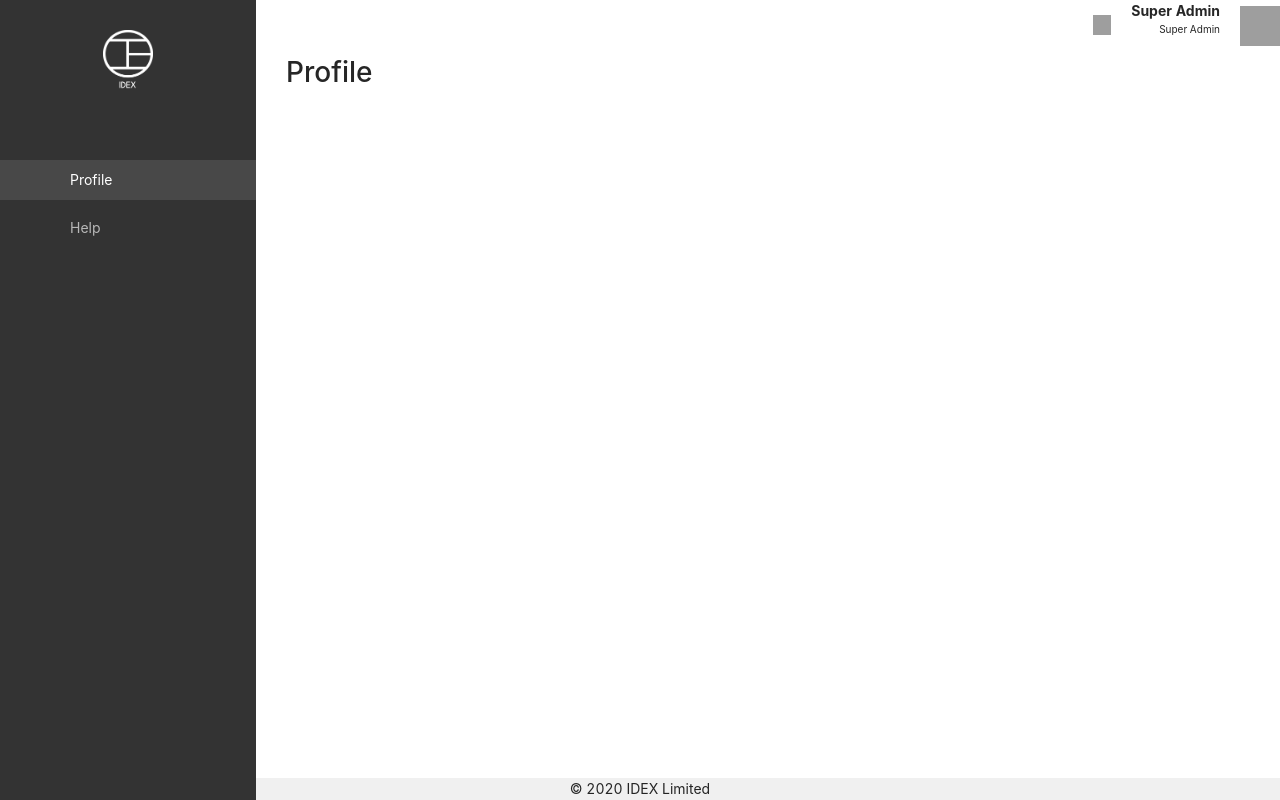
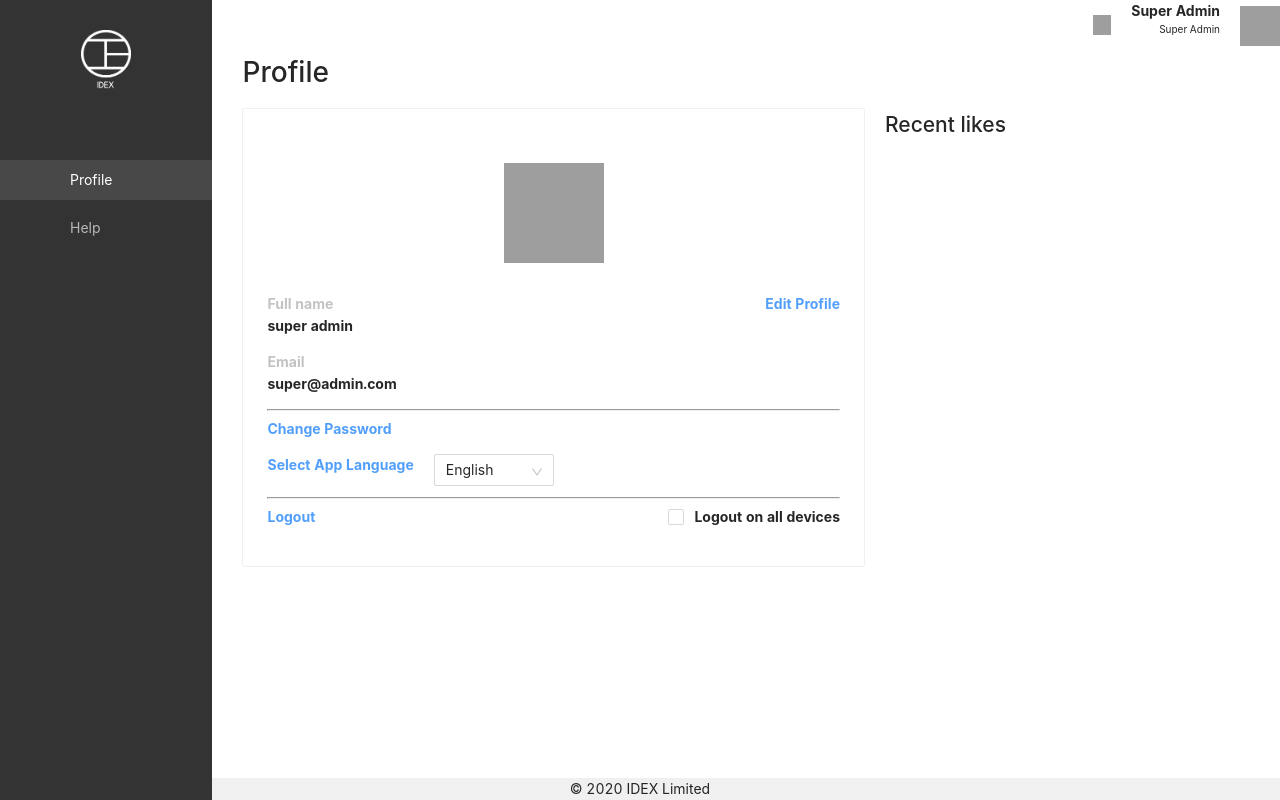
Before and after one commit to abdo/tiny-dashboard, a React (Create React App) app: page / in a window 1280 px wide. Built offline with nearby package versions, Linux system fonts and the light colour scheme; grey boxes are pictures that could not be loaded.

Commit message:
Create profile page

```diff
--- a/package.json
+++ b/package.json
@@ -10,7 +10,6 @@
     "react": "^16.13.1",
     "react-dom": "^16.13.1",
     "react-redux": "^7.2.0",
-    "react-router": "^5.1.2",
     "react-scripts": "3.4.1",
     "redux": "^4.0.5",
     "styled-components": "^5.1.0"
--- a/src/hoc/Layout/index.js
+++ b/src/hoc/Layout/index.js
@@ -12,7 +12,7 @@ const Layout = ({ displayedPage }) => {
       <Header />
       <div style={{ display: 'flex' }}>
         <SideMenu />
-        <div style={{ paddingTop: 50, paddingLeft: 30 }}>
+        <div style={{ paddingTop: 50, paddingLeft: 30, width: '100%' }}>
           {displayedPage === 'profile' ? <Profile /> : <Help />}
         </div>
       </div>
--- a/src/pages/Profile/index.js
+++ b/src/pages/Profile/index.js
@@ -1,7 +1,68 @@
 import React from 'react';
+import { Card, Checkbox, Select } from 'antd';
+import { colors } from '../../style/constants';
+const { Option } = Select;
 
 const Profile = () => {
-  return <h1>Profile</h1>;
+  return (
+    <div style={{ width: '100%' }}>
+      <h1>Profile</h1>
+      <div style={{ display: 'flex' }}>
+        <Card style={{ width: '60%' }}>
+          <div style={{ width: '100%', textAlign: 'center' }}>
+            <img
+              alt='person'
+              src='https://www.mountsinai.on.ca/wellbeing/our-team/team-images/person-placeholder/image'
+              style={{ width: 100, height: 100, margin: 30 }}
+            />
+          </div>
+          <div style={{ display: 'flex', justifyContent: 'space-between' }}>
+            <div>
+              <p style={{ margin: 0, color: '#c2c3c4', fontWeight: 'bold' }}>
+                Full name
+              </p>
+              <p style={{ fontWeight: 'bold' }}>super admin</p>
+            </div>
+            <p style={{ fontWeight: 'bold', color: colors.blue }}>
+              Edit Profile
+            </p>
+          </div>
+          <p style={{ margin: 0, color: '#c2c3c4', fontWeight: 'bold' }}>
+            Email
+          </p>
+          <p style={{ fontWeight: 'bold' }}>super@admin.com</p>
+          <hr />
+          <p style={{ fontWeight: 'bold', color: colors.blue }}>
+            Change Password
+          </p>
+          <div style={{ display: 'flex' }}>
+            <p
+              style={{
+                fontWeight: 'bold',
+                color: colors.blue,
+                marginRight: 20,
+              }}
+            >
+              Select App Language
+            </p>
+            <Select defaultValue='english' style={{ width: 120 }}>
+              <Option value='english'>English</Option>
+              <Option value='chinese'>Chinese</Option>
+            </Select>
+          </div>
+          <hr />
+          <div style={{ display: 'flex', justifyContent: 'space-between' }}>
+            <p style={{ fontWeight: 'bold', color: colors.blue }}>Logout</p>
+            <div style={{ display: 'flex' }}>
+              <Checkbox style={{ marginRight: 10 }} />
+              <p style={{ fontWeight: 'bold' }}>Logout on all devices</p>
+            </div>
+          </div>
+        </Card>
+        <h2 style={{ marginLeft: 20 }}>Recent likes</h2>
+      </div>
+    </div>
+  );
 };
 
 export default Profile;
--- a/src/store/createStore.js
+++ b/src/store/createStore.js
@@ -1,4 +1,4 @@
-import { createStore, applyMiddleware, compose } from 'redux';
+import { createStore } from 'redux';
 
 import rootReducer from './rootReducer';
 
--- a/src/style/constants.js
+++ b/src/style/constants.js
@@ -1,4 +1,4 @@
 export const colors = {
   main: '#333333',
-  blue: '#87b7f1',
+  blue: 'rgb(82, 159, 251)',
 };
```
